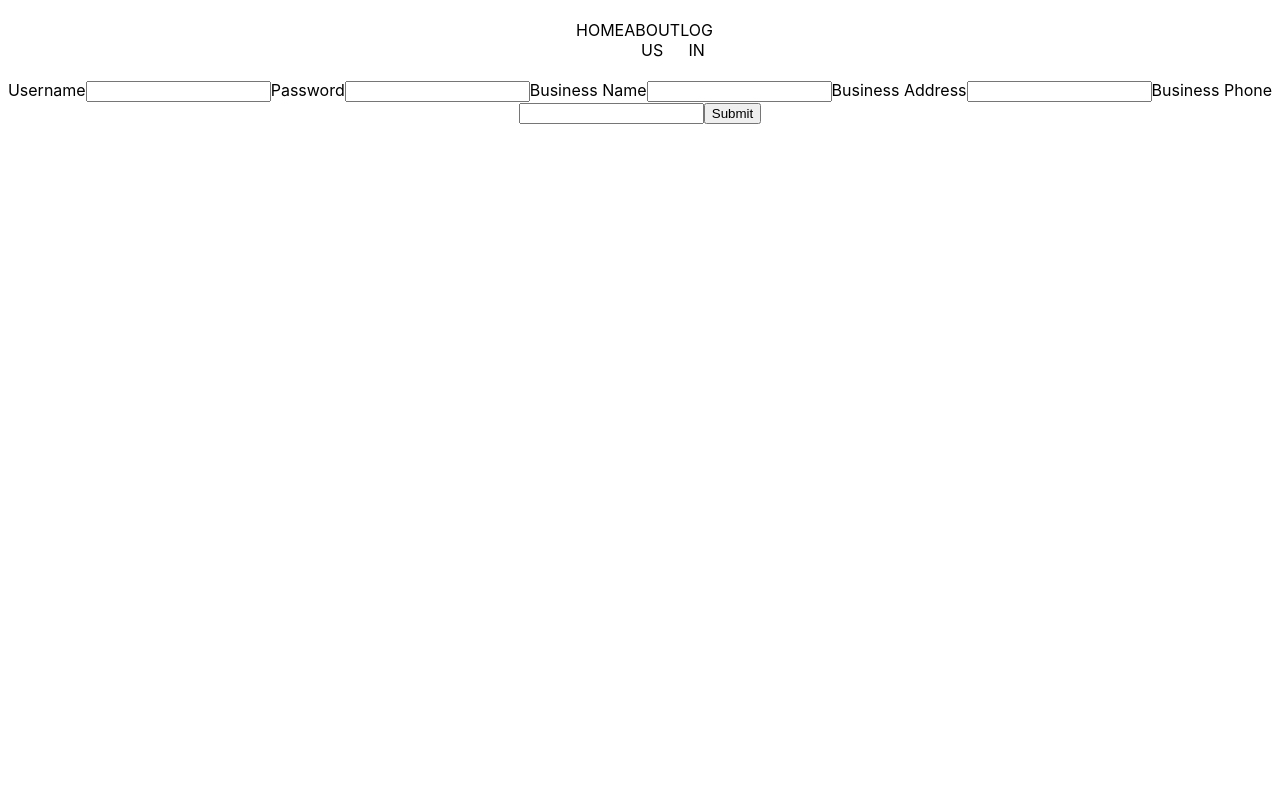
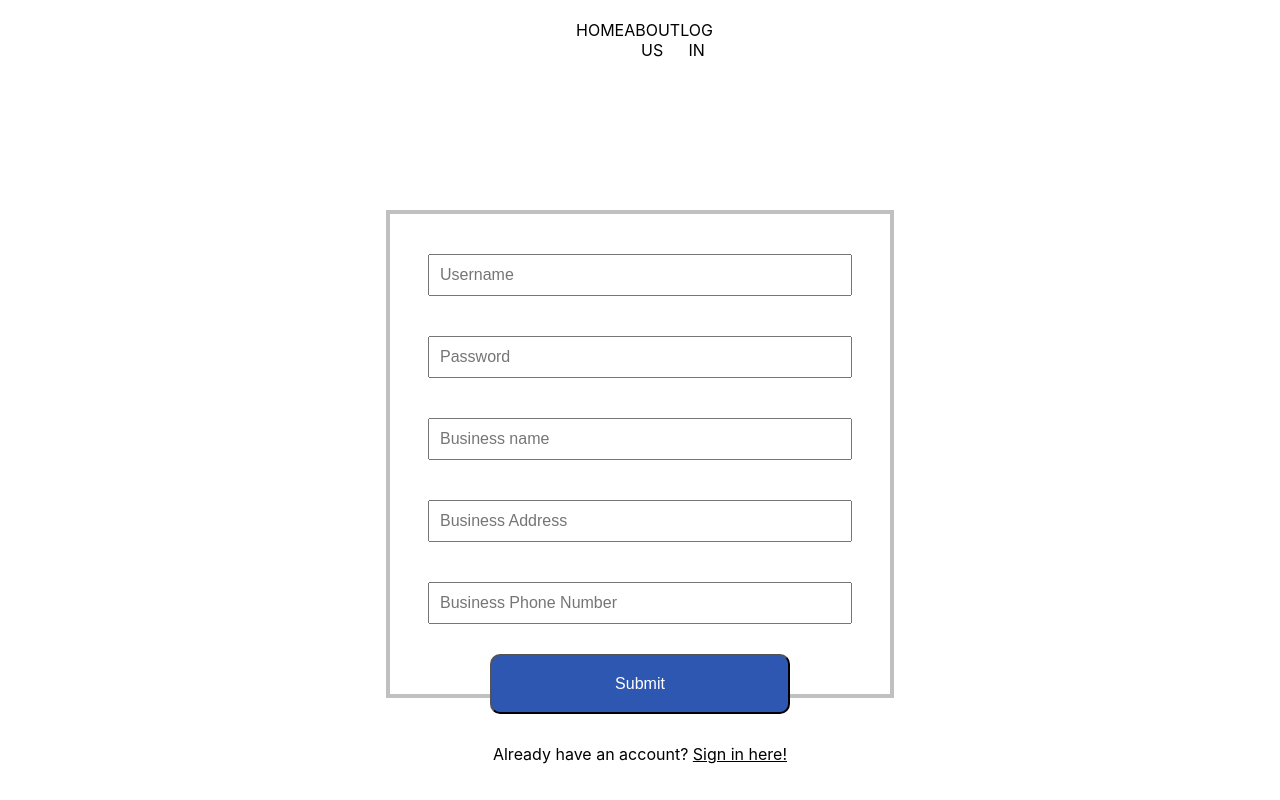
Before and after one commit to replate-2/FE, a React (Create React App) app in the folder replate/: page /Business/Signup in a window 1280 px wide. Built offline with nearby package versions, Linux system fonts and the light colour scheme.

Commit message:
stylesssss

```diff
--- a/replate/src/components/business/Login.js
+++ b/replate/src/components/business/Login.js
@@ -1,75 +1,82 @@
 import React, { useState, useEffect } from "react";
-import { Link, useHistory } from "react-router-dom"
+import { Link, useHistory } from "react-router-dom";
 import * as yup from "yup";
 import styled from "styled-components";
-import { axiosWithAuth } from "../../utils/axiosWithAuth"
-
-
+import { axiosWithAuth } from "../../utils/axiosWithAuth";
 
 const Beef = styled.div`
   display: flex;
   flex-direction: column;
 `;
 
-
 const SignInForm = () => {
   const [signInBiz, setSignInBiz] = useState({
     username: "",
-    password: "",
-  })
+    password: ""
+  });
 
   const history = useHistory();
 
   const handleChange = e => {
     e.preventDefault();
     setSignInBiz({
-      ...signInBiz, [e.target.name]: e.target.value
-  })
-}
+      ...signInBiz,
+      [e.target.name]: e.target.value
+    });
+  };
 
   const handleSubmit = e => {
     e.preventDefault();
     axiosWithAuth()
       .post("api/auth/business/login", signInBiz)
       .then(res => {
-      console.log(res)
-      window.localStorage.setItem('token', res.data.payload)
-      history.push("/Business/Profile")
+        console.log(res);
+        window.localStorage.setItem("token", res.data.payload);
+        history.push("/Business/Profile");
       })
       .catch(err => {
-      console.log(err)
-    })
-}
+        console.log(err);
+      });
+  };
 
   return (
+    <div className="cont">
+      <Beef>
+        <form onSubmit={handleSubmit}>
           <div>
-      <div>
-        <form onSubmit={handleSubmit}>
-          <label htmlFor="username">Username</label>
             <input
               type="text"
               id="username"
+              placeholder="username"
               name="username"
               value={signInBiz.username}
               onChange={handleChange}
               required
             />
+          </div>
 
-          <label htmlFor="password">Password</label>
+          <div className="beef2">
             <input
               type="password"
+              placeholder="password"
               id="password"
               name="password"
               value={signInBiz.password}
               onChange={handleChange}
               required
             />
+          </div>
 
-          <button type="submit">Submit</button>
+          <button className='formbutton' type="submit">Submit</button>
+
+          <div className='sb'>
+          <span>Dont have an account yet? <Link className='link' to="/Business/Signup">Sign up here!</Link></span>
+          </div>
+
         </form>
+      </Beef>
     </div>
-    </div>
-  )
-}
+  );
+};
 
-export default SignInForm
+export default SignInForm;
--- a/replate/src/components/business/Register.js
+++ b/replate/src/components/business/Register.js
@@ -45,59 +45,68 @@ const handleSubmit = e => {
 
   return (
     <div>
-      <div>
+      <div className='cont2'>
         <form onSubmit={handleSubmit}>
-          <label htmlFor="username">Username</label>
           <input
           type="text"
           id="username"
+          placeholder="Username"
           name="username"
           value={signUpBiz.username}
           onChange={handleChange}
           required
           />
 
-          <label htmlFor="password">Password</label>
+
           <input
           type="password"
           id="password"
+          placeholder="Password"
           name="password"
           value={signUpBiz.password}
           onChange={handleChange}
           required
           />
 
-          <label htmlFor="businessName">Business Name</label>
+
           <input
           type="text"
           id="businessName"
+          placeholder="Business name"
           name="businessName"
           value={signUpBiz.businessName}
           onChange={handleChange}
           required
           />
 
-          <label htmlFor="businessAddress">Business Address</label>
+
           <input
           type="text"
           id="businessAddress"
+          placeholder="Business Address"
           name="businessAddress"
           value={signUpBiz.businessAddress}
           onChange={handleChange}
           required
           />
 
-          <label htmlFor="businessPhone">Business Phone</label>
+
           <input
           type="text"
           id="businessPhone"
           name="businessPhone"
           value={signUpBiz.businessPhone}
+          placeholder="Business Phone Number"
           onChange={handleChange}
           required
           />
 
-          <button type="submit">Submit</button>
+          <button className='formbutton' type="submit">Submit</button>
+
+          <div className='sb'>
+          <span>Already have an account? <Link className='link' to="/Business/SignIn">Sign in here!</Link></span>
+          </div>
+
         </form>
       </div>
     </div>
--- a/replate/src/components/business/business.css
+++ b/replate/src/components/business/business.css
@@ -1,71 +1,43 @@
 body {
   margin: 0;
-    font-family: -apple-system, BlinkMacSystemFont, 'Segoe UI', 'Roboto', 'Oxygen',
-      'Ubuntu', 'Cantarell', 'Fira Sans', 'Droid Sans', 'Helvetica Neue',
+  font-family: -apple-system, BlinkMacSystemFont, "Segoe UI", "Roboto", "Oxygen",
+    "Ubuntu", "Cantarell", "Fira Sans", "Droid Sans", "Helvetica Neue",
     sans-serif;
   -webkit-font-smoothing: antialiased;
   -moz-osx-font-smoothing: grayscale;
-
+  margin: 0;
+  padding: 0;
 }
 
 code {
-    font-family: source-code-pro, Menlo, Monaco, Consolas, 'Courier New',
+  font-family: source-code-pro, Menlo, Monaco, Consolas, "Courier New",
     monospace;
 }
 
-
 /*-----------------------------------ALL OF WILLIAMS STYLING FOR SIGN IN AND UP STUFF------------------------*/
 
-  .All {
-    border: 4px solid silver;
-    margin: 0 auto;
-    max-width: 500px;
-    margin-top: 80px;
-    height: 70vh;
-  }
-
-  .All2 {
+.cont {
   border: 4px solid silver;
   margin: 0 auto;
   max-width: 500px;
   margin-top: 200px;
-    height: 40vh;
+  height: 35vh;
 }
 
-  .beef1 {
-    font-size: 16px;
-    width: 80%;
-    padding: 2%;
-    font-family: "Raleway", sans-serif;
-    position: relative;
-    margin-top: 40px;
-  }
-
-  .beef2 {
-    font-size: 16px;
-    width: 80%;
-    padding: 2%;
-    font-family: "Raleway", sans-serif;
-    position: relative;
-    margin-top: 40px;
+.cont2 {
+  border: 4px solid silver;
+  margin: 0 auto;
+  max-width: 500px;
+  margin-top: 150px;
+  height: 60vh;
 }
 
 span {
-    margin-left: 30px;
-    color: gray;
+  margin-top: 30px;
 }
 
-  .signin{
-    text-align: center;
-    margin-right: 25px;
-    margin-top: 20px;
-  }
 
-  select {
-    border: none;
-  }
-
-  .button {
+.formbutton {
   display: block;
   margin: auto;
   width: 300px;
@@ -78,4 +50,21 @@ body {
   border-radius: 10px;
 }
 
+input {
+  font-size: 16px;
+  width: 80%;
+  display: flex;
+  margin: auto;
+  padding: 2%;
+  font-family: "Raleway", sans-serif;
+  margin-top: 40px;
+}
+
+.sb {
+  margin-top: 30px;
+}
+
+.link {
+  text-decoration: underline;
+}
 /*----------------------------------END OF STYLING------------------------------------*/
```
Lines whose indentation alone changed are shown as unchanged.
